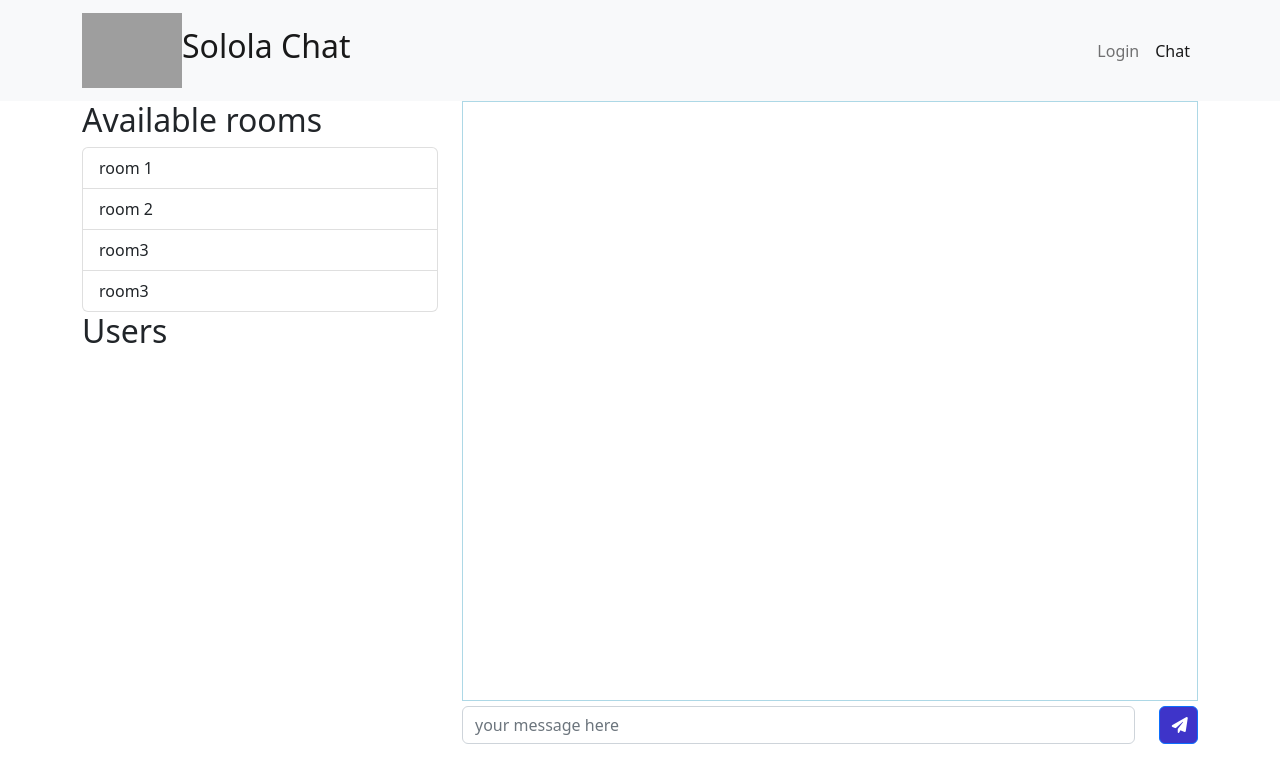
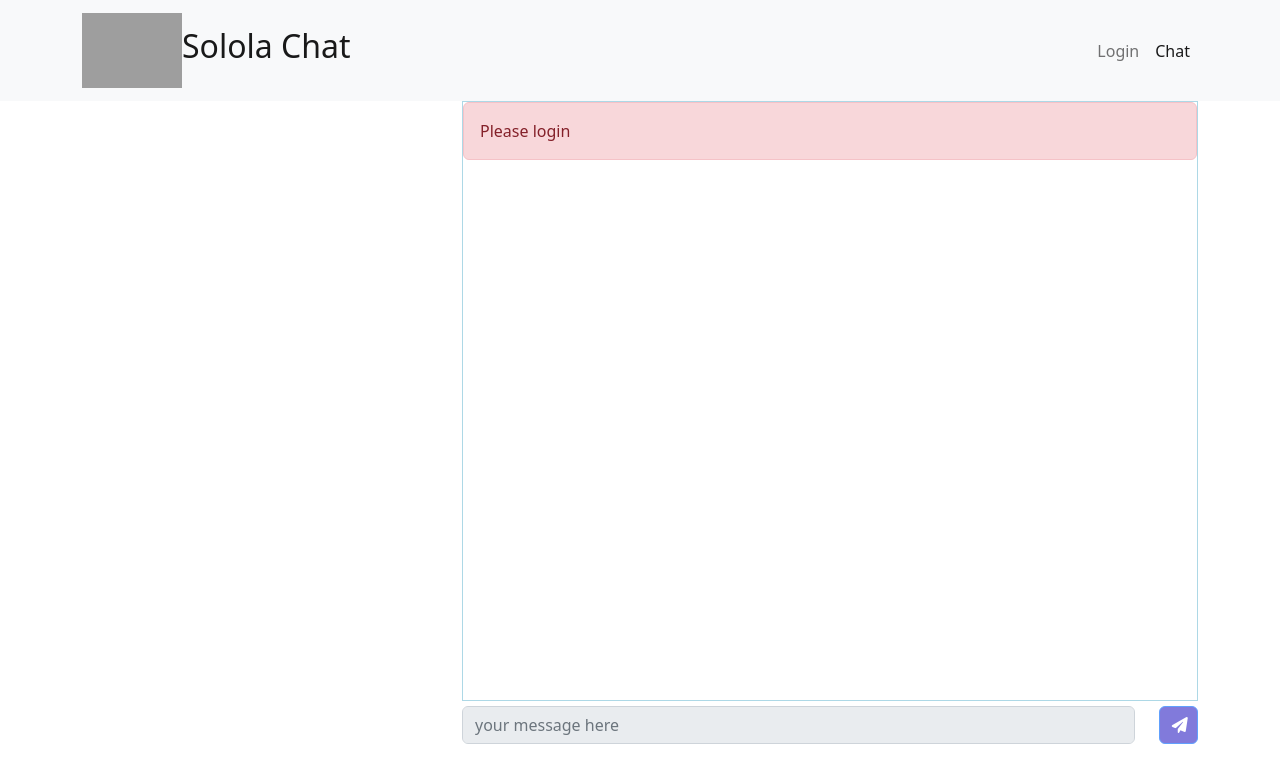
Before and after one commit to herilion/ChatApp, a React (Create React App) app in the folder frontend/: page /chat in a window 1280 px wide. Shown: the top 782 px of the page. Built offline with nearby package versions, Linux system fonts and the light colour scheme; grey boxes are pictures that could not be loaded.

Commit message:
login and logout user

```diff
--- a/frontend/src/App.js
+++ b/frontend/src/App.js
@@ -5,14 +5,20 @@ import Home from './pages/Home';
 import SignUp from './pages/SignUp';
 import Login from './pages/Login';
 import Chat from './pages/Chat';
+import { useSelector } from 'react-redux';
 function App() {
+  const user = useSelector((state) => state.user);
   return (
     <BrowserRouter>
       <NavigationBar />
       <Routes>
         <Route path='/' element={<Home />} />
-        <Route path='/home' element={<Home />} />
-        <Route path='/login' element={<Login />} />
+        {!user && (
+          <>
+            <Route path='/home' element={<Home />} />
+            <Route path='/login' element={<Login />} />
+          </>
+        )}
         <Route path='/signup' element={<SignUp />} />
         <Route path='/chat' element={<Chat />} />
       </Routes>
--- a/frontend/src/composants/MessageForm.js
+++ b/frontend/src/composants/MessageForm.js
@@ -1,23 +1,27 @@
 import React from 'react';
 import { Button, Col, Form, Row } from 'react-bootstrap';
 import '../styles/MessageForm.css'
+import { useSelector } from 'react-redux';
 
 const MessageForm = () => {
     const handleSubmit = (e) => {
         e.preventDefault();
     }
+    const user = useSelector((state) => state.user);
     return (
         <>
-            <div className='messagesOutput'></div>
+            <div className='messagesOutput'>
+                {!user && <div className='alert alert-danger'>Please login</div>}
+            </div>
             <Form onSubmit={handleSubmit}>
                 <Row>
                     <Col md={11}>
                         <Form.Group className='iptmessage'>
-                            <Form.Control type='text' placeholder='your message here'></Form.Control>
+                            <Form.Control type='text' placeholder='your message here' disabled={!user}></Form.Control>
                         </Form.Group>
                     </Col>
                     <Col md={1}>
-                        <Button variant='primary' type='submit' id='btnMessage'>
+                        <Button variant='primary' type='submit' id='btnMessage' disabled={!user} >
                             <i className='fas fa-paper-plane'></i>
                         </Button>
 
--- a/frontend/src/composants/Navigationbar.js
+++ b/frontend/src/composants/Navigationbar.js
@@ -1,12 +1,20 @@
 import React from 'react'
 import { Nav, Navbar, Container, NavDropdown } from 'react-bootstrap';
 import { LinkContainer } from 'react-router-bootstrap';
+import { useLogoutUserMutation } from '../services/appApi'
 import { useSelector } from 'react-redux'
 import '../styles/Navigationbar.css'
 import solola from '../assets/solola.png'
 
 const Navigationbar = () => {
     const user = useSelector((state) => state.user);
+    const [logoutUser] = useLogoutUserMutation();
+    const handleLogout = async (e) => {
+        e.preventDefault();
+        await logoutUser(user);
+        //redirect to home page
+        window.location.replace('/');
+    }
     return (
         <Navbar bg="light" expand="lg">
             <Container>
@@ -36,7 +44,7 @@ const Navigationbar = () => {
                                     {user.name}
                                 </>
                             } id="basic-nav-dropdown">
-                                <NavDropdown.Item href="/login">Se deconnecter</NavDropdown.Item>
+                                <NavDropdown.Item onClick={handleLogout}>Se deconnecter</NavDropdown.Item>
                                 <NavDropdown.Item href="#action/3.2">
                                     Changer de compte
                                 </NavDropdown.Item>
--- a/frontend/src/composants/SideBar.js
+++ b/frontend/src/composants/SideBar.js
@@ -1,8 +1,11 @@
 import React from 'react';
 import { ListGroup } from 'react-bootstrap';
+import { useSelector } from 'react-redux';
 
 const SideBar = () => {
     const rooms = ['room 1', 'room 2', 'room3', 'room3'];
+    const user = useSelector((state) => state.user);
+    if (!user) return <></>
     return (
         <>
             <h2>Available rooms</h2>
--- a/frontend/src/services/appApi.js
+++ b/frontend/src/services/appApi.js
@@ -34,5 +34,5 @@ const appApi = createApi({
         }),
     }),
 });
-export const { useSignupUserMutation, useLoginUserMutation, useLogoutMutation } = appApi;
+export const { useSignupUserMutation, useLoginUserMutation, useLogoutUserMutation } = appApi;
 export default appApi;
```
